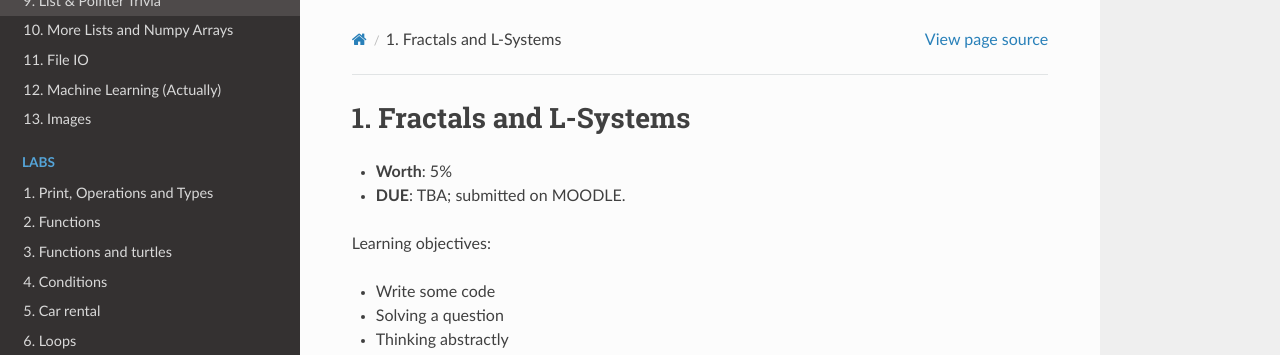
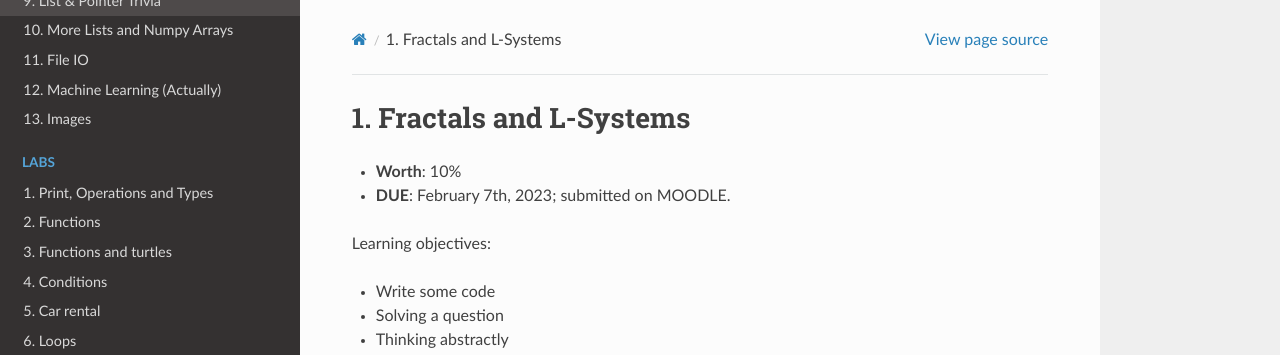
Before and after one commit to jdelamer/csci-128, a Sphinx documentation site: the page built from source/asn/asn1/asn1.rst, in a window 1280 px wide and 900 px high. Shown: the top 355 px of the window. Built offline with Sphinx 7.4.7 and the Read the Docs theme 2.0.0, drawn with Linux system fonts in a browser that asks for light colours; pages that are not in the unit, such as notebooks, are missing from menus; some of the changed text lies outside the part shown.

Commit message:
Change blob in asn1

```diff
--- a/source/asn/asn1/asn1.rst
+++ b/source/asn/asn1/asn1.rst
@@ -2,8 +2,8 @@
 Fractals and L-Systems
 **********************
 
-* **Worth**: 5%
-* **DUE**: TBA; submitted on MOODLE.
+* **Worth**: 10%
+* **DUE**: February 7th, 2023; submitted on MOODLE.
 
 
 Learning objectives:
@@ -206,7 +206,7 @@
 Blobs
 -----
 
-This fractal follows the rule :math:`F \rightarrow F+F-F+`.
+This fractal follows the rule :math:`F \rightarrow F-F++F`.
 
 Complete the following function:
 
@@ -229,7 +229,7 @@
 
 .. code-block::
 
-	blobs(5, 25, 90)
+	blobs(6, 25, 90)
 
 You should obtain:
 
```
Also changed, not shown: source/asn/asn1/asn1.ipynb, source/asn/asn1/img/blobs.png, 1 other file.
